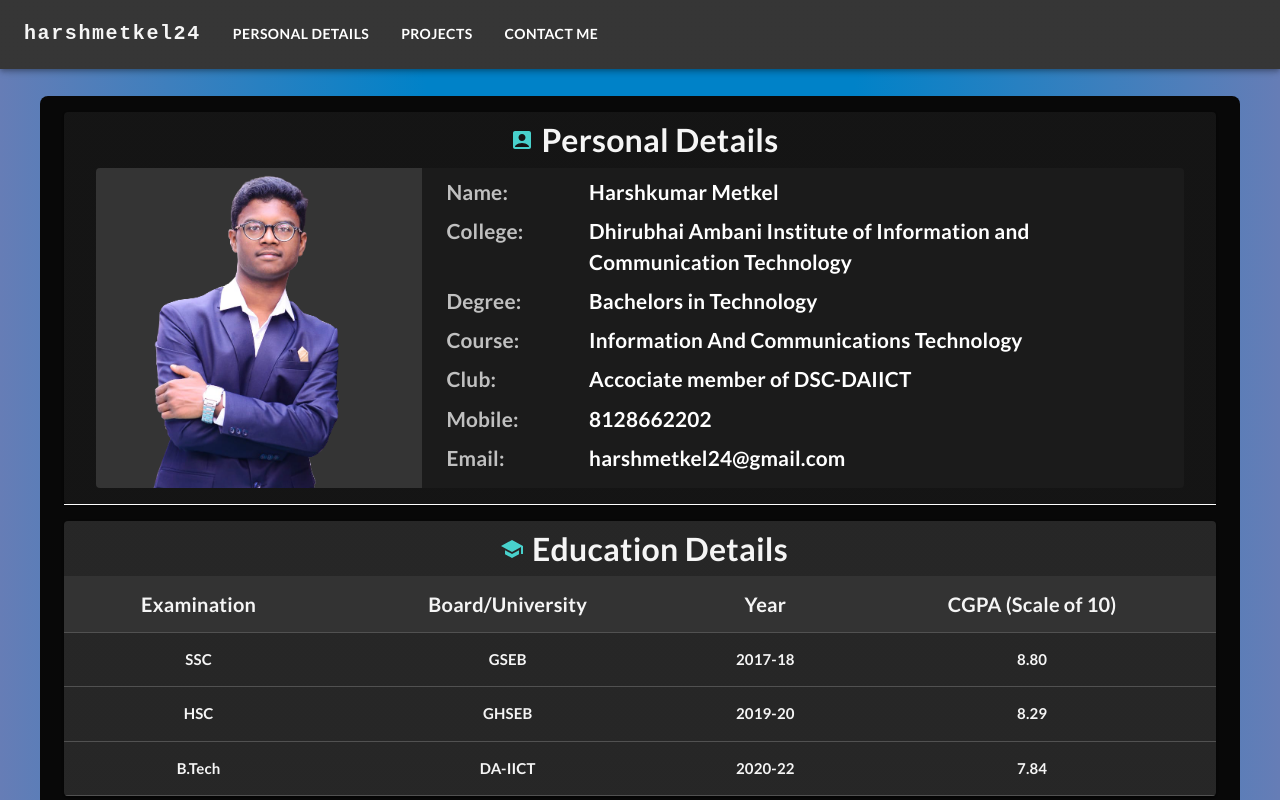
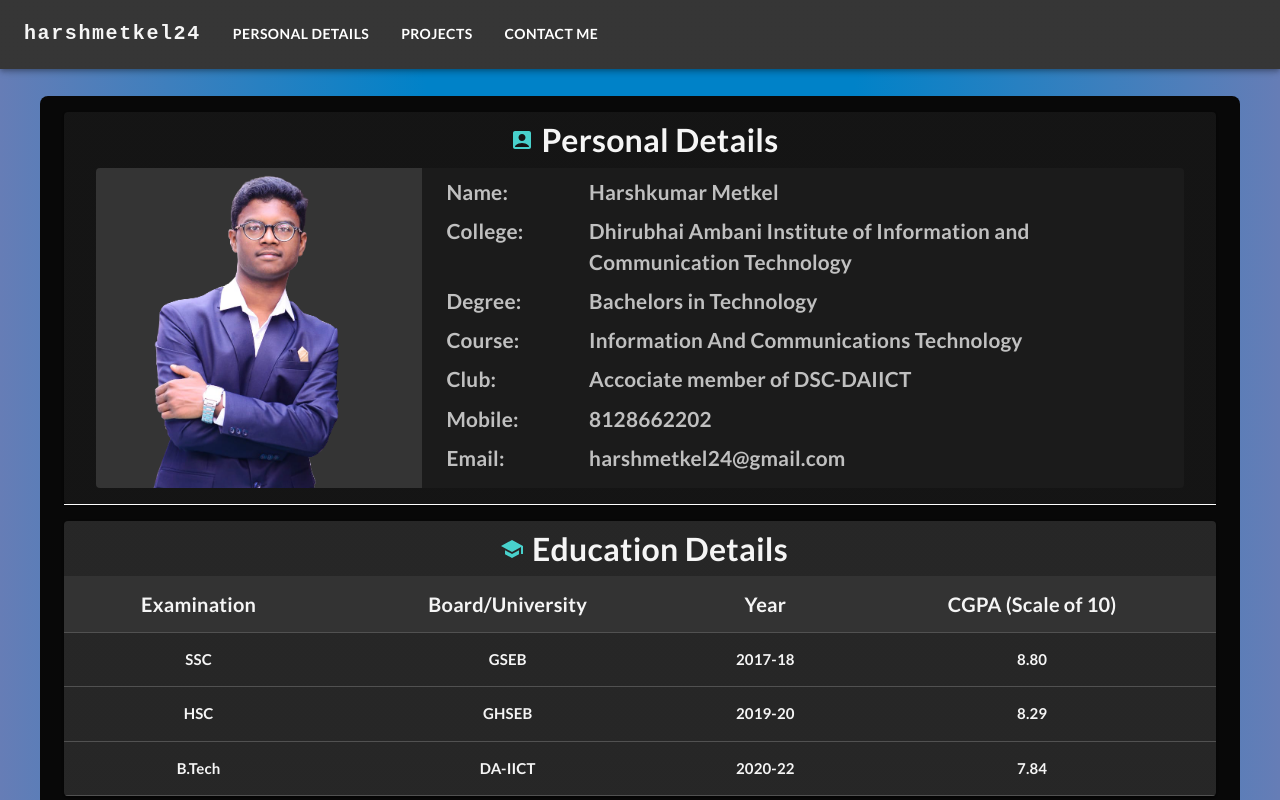
Before and after one commit to harshmetkel24/portfolio, a React (Create React App) app in the folder portfolio/: page /details in a window 1280 px wide. Shown: the top 800 px of the page. Built offline with nearby package versions, Linux system fonts and the light colour scheme.

Commit message:
some css updated and new env added of user naem

```diff
--- a/portfolio/src/App.css
+++ b/portfolio/src/App.css
@@ -60,7 +60,7 @@ html {
   bottom: -0.5em;
   left: 8px;
   border: 8px solid transparent;
-  border-bottom: 8px solid #000;
+  border-bottom: 8px solid #333;
 }
 
 /* typerwriter cursur styling */
--- a/portfolio/src/Components/ProfileCard.js
+++ b/portfolio/src/Components/ProfileCard.js
@@ -4,6 +4,7 @@ import { Box, Container } from "@mui/system";
 import { Typography, Paper } from "@mui/material";
 
 import AccountBoxIcon from "@mui/icons-material/AccountBox";
+import { Styles } from "./StylesObjects";
 
 const details = [
   { key: "Name: ", value: "Harshkumar Metkel" },
@@ -56,31 +57,7 @@ const ProfileCard = () => {
           <Box
             component="img"
             src="/images/profile-img.png"
-            sx={{
-              mb: 1,
-              width: {
-                md: "30%",
-                xs: "100%",
-              },
-              background: "#343434",
-              objectFit: "cover",
-              backgroundRepeat: "no-repeat",
-              backgroundPosition: "center",
-              borderTopLeftRadius: 4,
-              borderBottomLeftRadius: 4,
-              borderTopRightRadius: {
-                md: 0,
-                xs: 4,
-              },
-              borderBottomRightRadius: {
-                md: 0,
-                xs: 4,
-              },
-              height: {
-                md: "320px",
-                xs: "fit-content",
-              },
-            }}
+            sx={Styles.profileCardBox}
           ></Box>
 
           <Box
@@ -115,29 +92,14 @@ const ProfileCard = () => {
                   }}
                 >
                   <Typography
-                    sx={{
-                      fontWeight: 700,
-                      fontSize: {
-                        md: "1.3em",
-                        xs: "1.1em",
-                      },
-                      width: "20%",
-                      color: "#c0c0c0",
-                      fontFamily: "inherit",
-                    }}
+                    sx={{ ...Styles.profileCardDetail, width: "20%" }}
                   >
                     {detail.key}
                   </Typography>
                   <Typography
                     sx={{
-                      fontWeight: 700,
-                      color: "white",
-                      fontSize: {
-                        md: "1.3em",
-                        xs: "1.1em",
-                      },
+                      ...Styles.profileCardDetail,
                       width: "80%",
-                      fontFamily: "inherit",
                     }}
                   >
                     {detail.value}
--- a/portfolio/src/Components/ScrollToTopButton.js
+++ b/portfolio/src/Components/ScrollToTopButton.js
@@ -27,7 +27,16 @@ const ScrollToTopButton = () => {
     <>
       {visible && (
         <IconButton
-          sx={{ position: "fixed", right: "2em", bottom: "1em" }}
+          sx={{
+            display: {
+              md: "block",
+              xs: "none",
+            },
+            position: "fixed",
+            right: "2em",
+            bottom: "1em",
+            zIndex: 2,
+          }}
           onClick={scrollToTop}
         >
           <NavigationIcon sx={{ fontSize: "1.5em" }} />
--- a/portfolio/src/Components/StylesObjects.js
+++ b/portfolio/src/Components/StylesObjects.js
@@ -20,6 +20,40 @@ const Styles = {
     gap: {
       sm: "0",
       xs: "0.5em",
+    },
+  },
+  profileCardDetail: {
+    fontWeight: 700,
+    fontSize: {
+      md: "1.3em",
+      xs: "1.1em",
+    },
+    color: "#c0c0c0",
+    fontFamily: "inherit",
+  },
+  profileCardBox: {
+    mb: 1,
+    width: {
+      md: "30%",
+      xs: "100%",
+    },
+    background: "#343434",
+    objectFit: "cover",
+    backgroundRepeat: "no-repeat",
+    backgroundPosition: "center",
+    borderTopLeftRadius: 4,
+    borderBottomLeftRadius: 4,
+    borderTopRightRadius: {
+      md: 0,
+      xs: 4,
+    },
+    borderBottomRightRadius: {
+      md: 0,
+      xs: 4,
+    },
+    height: {
+      md: "320px",
+      xs: "fit-content",
     },
   },
   projectCardRow: {
--- a/portfolio/src/Pages/Home.js
+++ b/portfolio/src/Pages/Home.js
@@ -99,7 +99,9 @@ const Home = () => {
                 }}
               >
                 I'm a full stack web developer. Mostly I work with{" "}
-                <Typography sx={{ fontWeight: 600 }}>MERN-Stack.</Typography>
+                <Typography sx={{ fontWeight: 600, fontFamily: "inherit" }}>
+                  MERN-Stack.
+                </Typography>
               </Typography>
               <Typography variant="subtitle1" sx={{ fontFamily: "inherit" }}>
                 I love to design personalised websites.
@@ -114,6 +116,7 @@ const Home = () => {
                       fontWeight: 800,
                       textTransform: "capitalize",
                       marginBottom: "2px",
+                      fontFamily: "inherit",
                     }}
                   >
                     here
--- a/portfolio/src/Pages/Projects.js
+++ b/portfolio/src/Pages/Projects.js
@@ -3,14 +3,15 @@ import React, { useState, useEffect } from "react";
 import { Container, Grid } from "@mui/material";
 
 import Navbar from "../Components/Navbar";
-// import ScrollToTopButton from "../Components/ScrollToTopButton";
+import ScrollToTopButton from "../Components/ScrollToTopButton";
 import Footer from "../Components/Footer";
 import ProjectsCard from "../Components/ProjectsCard";
 
 const Projects = () => {
   const [data, setData] = useState([]);
   const getData = async () => {
-    const res = await fetch("https://api.github.com/users/harshmetkel24/repos");
+    console.log(process.env.USER_NAME);
+    const res = await fetch(`https://api.github.com/users/harshmetkel24/repos`);
     setData(await res.json());
   };
   useEffect(() => {
@@ -44,7 +45,7 @@ const Projects = () => {
           })}
         </Grid>
       </Container>
-      {/* <ScrollToTopButton /> */}
+      <ScrollToTopButton />
       <Footer />
     </>
   );
```
